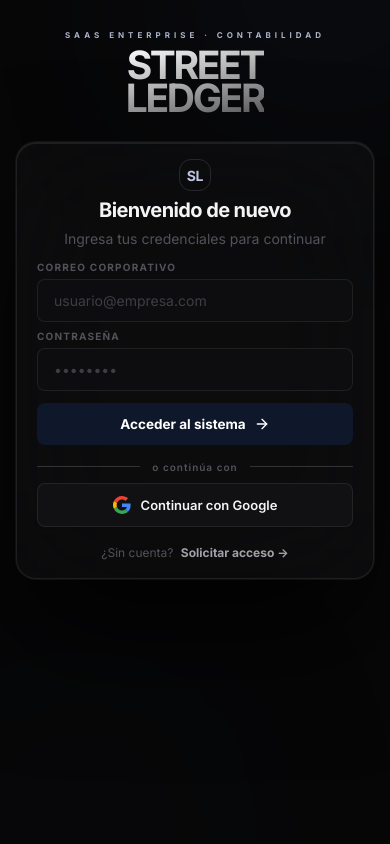
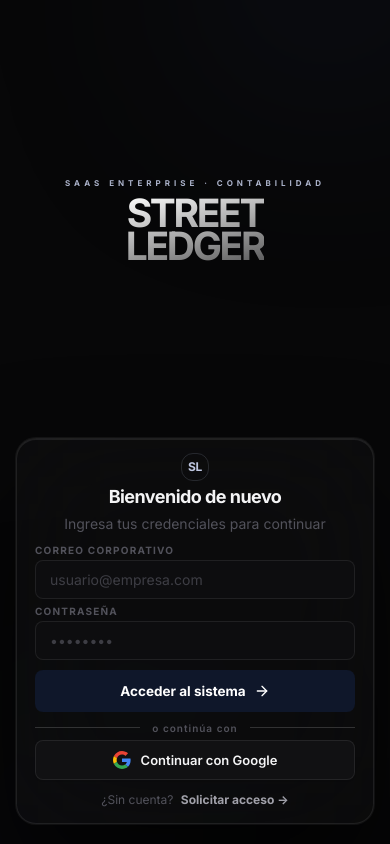
Before and after one commit to KevinDGutierrez/ERP-FRONTEND, a React (Vite) app: page /login in a window 390 px wide. Built offline with nearby package versions, Linux system fonts and the light colour scheme; no server answers.

Commit message:
register

```diff
--- a/src/pages/Login.css
+++ b/src/pages/Login.css
@@ -426,8 +426,7 @@
   }
 
   .auth-hero {
-    flex: none;
-    padding: 30px 24px 10px;
+    padding: 15px 24px 5px;
     align-items: center;
     text-align: center;
   }
@@ -448,15 +447,15 @@
 
   .auth-panel-wrap {
     flex: 1;
-    padding: 10px 16px 30px;
+    padding: 0 16px 20px;
     background: none;
     display: flex;
-    align-items: flex-start;
+    align-items: center;
   }
 
   .auth-panel {
     max-width: 100%;
-    padding: 16px 20px;
+    padding: 14px 18px;
     border-radius: 20px;
     margin-bottom: 0;
   }
@@ -467,21 +466,42 @@
   }
 
   .auth-panel-header {
-    margin-bottom: 10px;
+    margin-bottom: 8px;
     text-align: center;
   }
 
   .auth-logo-mark {
-    margin: 0 auto 8px;
-    width: 32px;
-    height: 32px;
+    margin: 0 auto 6px;
+    width: 28px;
+    height: 28px;
+    font-size: 12px;
   }
 
   .auth-panel-title {
-    font-size: 20px;
+    font-size: 18px;
   }
 
   .auth-form {
-    gap: 8px;
+    gap: 6px;
+  }
+
+  .auth-field {
+    gap: 4px;
+  }
+
+  .auth-input {
+    padding: 10px 14px;
+  }
+
+  .auth-divider {
+    margin: 10px 0 6px;
+  }
+
+  .auth-btn-google {
+    padding: 10px 16px;
+  }
+
+  .auth-footer-link {
+    margin-top: 10px;
   }
 }
```
